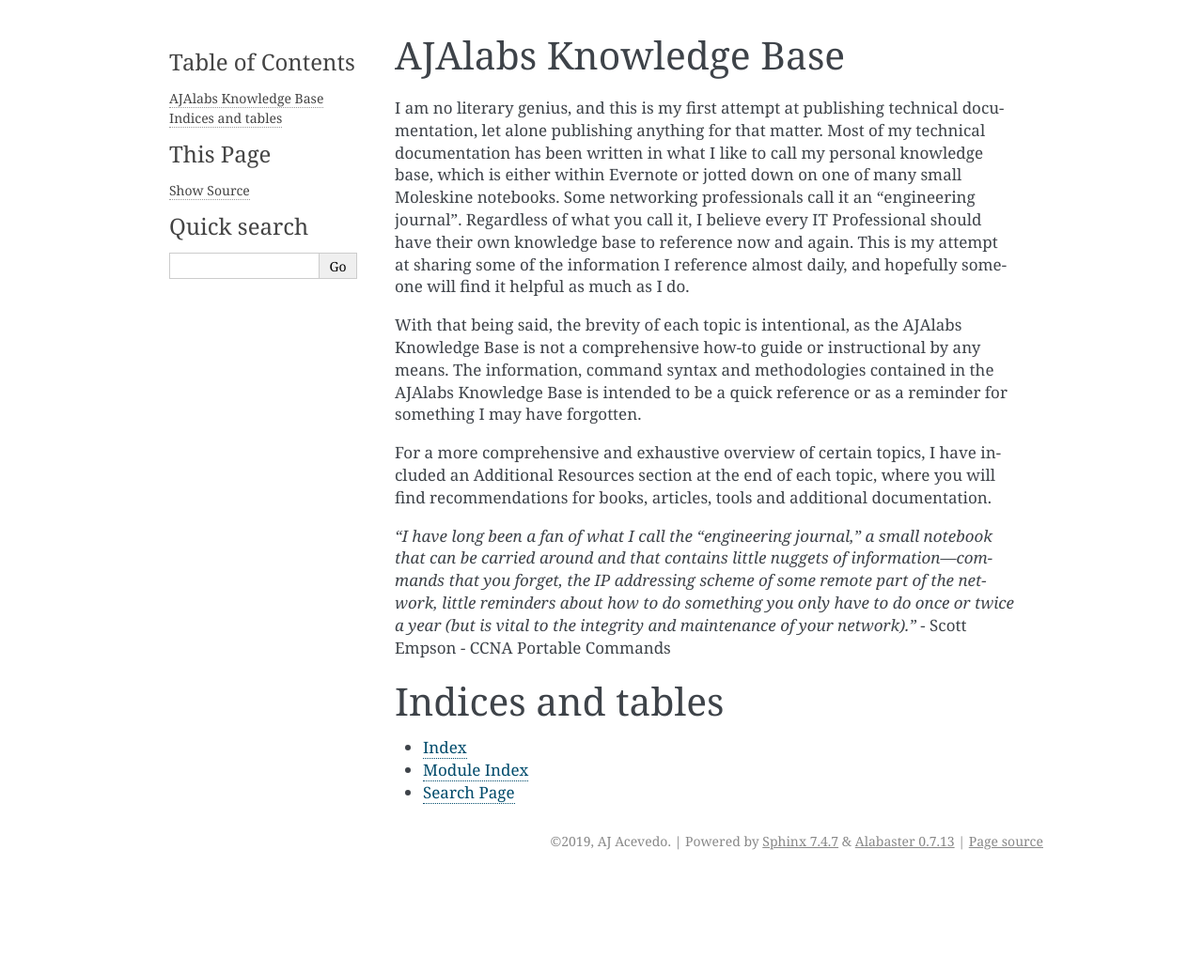
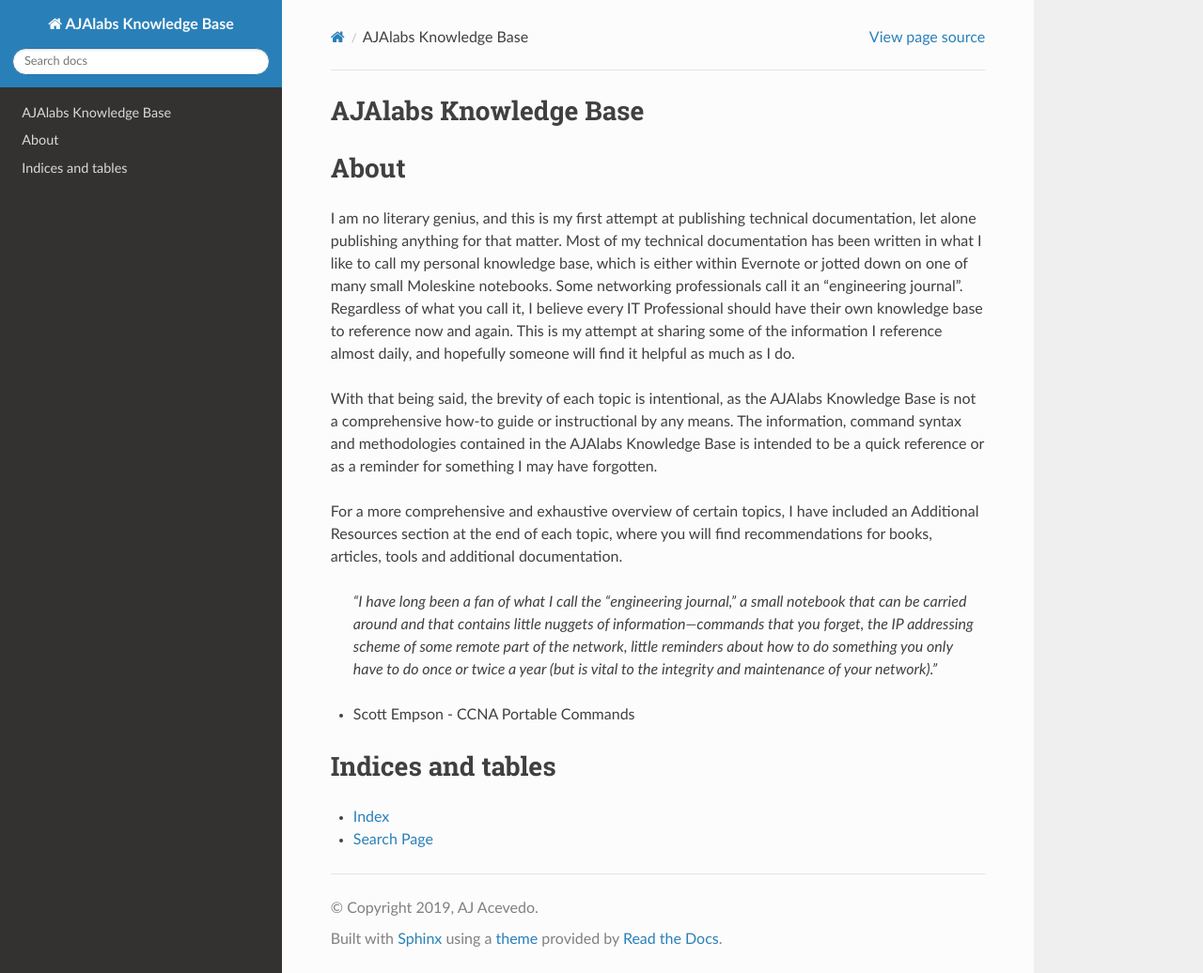
Before and after one commit to AJAlabs/kb, a Sphinx documentation site: the page built from docs/source/index.rst, in a window 1280 px wide and 1036 px high. Shown: the whole window at 94% size. Built offline with Sphinx 7.4.7 and the Read the Docs theme 2.0.0, drawn with Linux system fonts in a browser that asks for light colours.

Commit message:
added sphinx_rtd_theme

```diff
--- a/docs/source/conf.py
+++ b/docs/source/conf.py
@@ -74,7 +74,7 @@
 # The theme to use for HTML and HTML Help pages.  See the documentation for
 # a list of builtin themes.
 #
-html_theme = 'alabaster'
+html_theme = 'sphinx_rtd_theme'
 
 # Theme options are theme-specific and customize the look and feel of a theme
 # further.  For a list of options available for each theme, see the
--- a/docs/source/index.rst
+++ b/docs/source/index.rst
@@ -1,19 +1,20 @@
 AJAlabs Knowledge Base
-==================================================
+======================
 
+About
+=====
 I am no literary genius, and this is my first attempt at publishing technical documentation, let alone publishing anything for that matter. Most of my technical documentation has been written in what I like to call my personal knowledge base, which is either within Evernote or jotted down on one of many small Moleskine notebooks. Some networking professionals call it an "engineering journal". Regardless of what you call it, I believe every IT Professional should have their own knowledge base to reference now and again. This is my attempt at sharing some of the information I reference almost daily, and hopefully someone will find it helpful as much as I do.
 
 With that being said, the brevity of each topic is intentional, as the AJAlabs Knowledge Base is not a comprehensive how-to guide or instructional by any means. The information, command syntax and methodologies contained in the AJAlabs Knowledge Base is intended to be a quick reference or as a reminder for something I may have forgotten.
 
 For a more comprehensive and exhaustive overview of certain topics, I have included an Additional Resources section at the end of each topic, where you will find recommendations for books, articles, tools and additional documentation.
 
-*"I have long been a fan of what I call the “engineering journal,” a small notebook that can be carried around and that contains little nuggets of information—commands that you forget, the IP addressing scheme of some remote part of the network, little reminders about how to do something you only have to do once or twice a year (but is vital to the integrity and maintenance of your network)."*
+  *"I have long been a fan of what I call the “engineering journal,” a small notebook that can be carried around and that contains little nuggets of information—commands that you forget, the IP addressing scheme of some remote part of the network, little reminders about how to do something you only have to do once or twice a year (but is vital to the integrity and maintenance of your network)."*
 - Scott Empson - CCNA Portable Commands
 
 
 .. toctree::
    :maxdepth: 2
-   :caption: Contents:
 
 
 
```
Also changed, not shown: other parts of docs/source/index.rst (+0 -1 lines).
